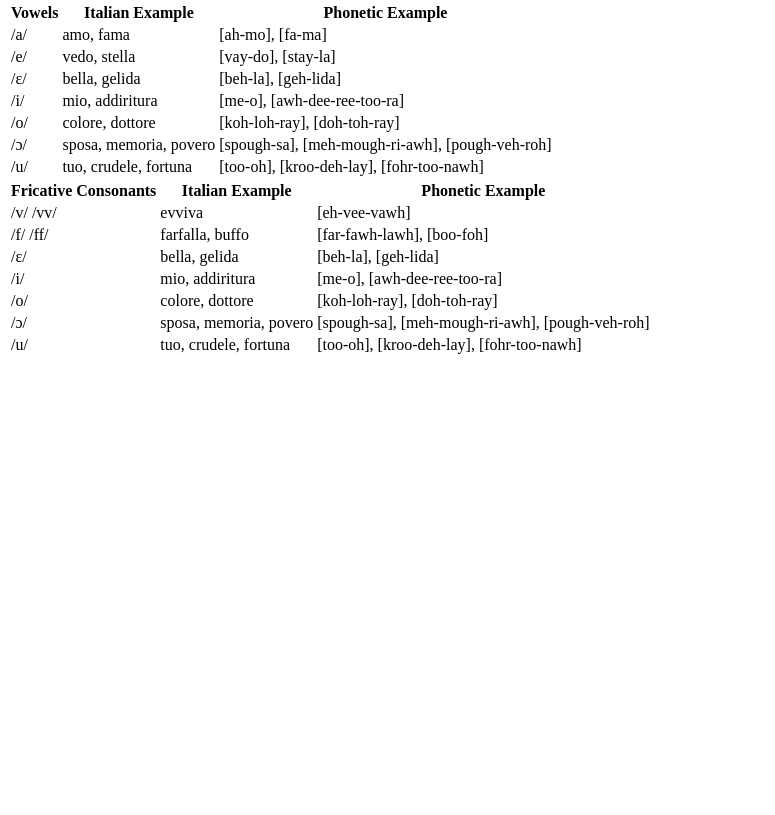
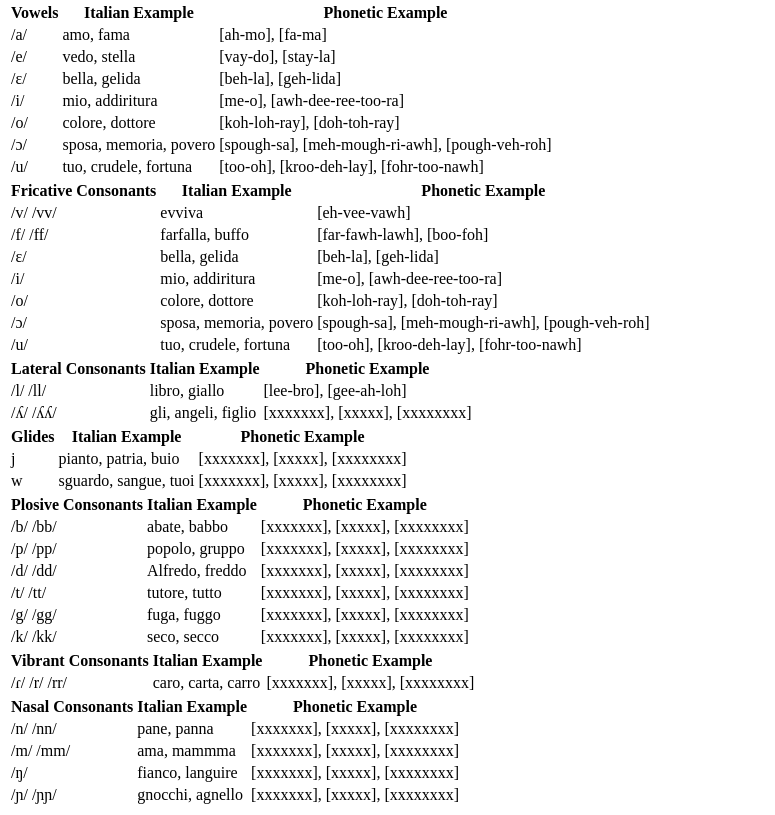
Before and after one commit to anclrevv562/diction, a plain HTML site: page italian/italian.html in a window 1280 px wide. Shown: the part 201-1016 px from the top of the page, without its empty margins (0-775 px from the left). Before the commit the page ends 800 px from the top, so only its background shows below. Drawn offline with Linux system fonts and the light colour scheme.

Commit message:
added italian ipa examples

```diff
--- a/italian/italian.html
+++ b/italian/italian.html
@@ -61,7 +61,7 @@
         </tr>
     </table>
 
-        <table class = "fricative_example">
+    <table class = "fricative_example">
         <tr>
             <th>Fricative Consonants</th>
             <th>Italian Example</th>
@@ -104,5 +104,120 @@
         </tr>
     </table>
 
+    <table class = "lateral_example">
+        <tr>
+            <th>Lateral Consonants</th>
+            <th>Italian Example</th>
+            <th>Phonetic Example</th>
+        </tr>
+        <tr class="l">
+            <td>/l/ /ll/</td>
+            <td>libro, giallo</td>
+            <td>[lee-bro], [gee-ah-loh]</td>
+        </tr>
+        <tr class="&#654">
+            <td>/&#654/ /&#654&#654/</td>
+            <td>gli, angeli, figlio</td>
+            <td>[xxxxxxx], [xxxxx], [xxxxxxxx]</td>
+        </tr>
+    </table>
+
+    <table class = "glies_example">
+        <tr>
+            <th>Glides</th>
+            <th>Italian Example</th>
+            <th>Phonetic Example</th>
+        </tr>
+        <tr class="j">
+            <td>j</td>
+            <td>pianto, patria, buio</td>
+            <td>[xxxxxxx], [xxxxx], [xxxxxxxx]</td>
+        </tr>
+        <tr class="w">
+            <td>w</td>
+            <td>sguardo, sangue, tuoi</td>
+            <td>[xxxxxxx], [xxxxx], [xxxxxxxx]</td>
+        </tr>
+        </table>
+
+    <table class = "plosive_example">
+        <tr>
+            <th>Plosive Consonants</th>
+            <th>Italian Example</th>
+            <th>Phonetic Example</th>
+        </tr>
+        <tr class="b">
+            <td>/b/ /bb/</td>
+            <td>abate, babbo</td>
+            <td>[xxxxxxx], [xxxxx], [xxxxxxxx]</td>
+        </tr>
+        <tr class="p">
+            <td>/p/ /pp/</td>
+            <td>popolo, gruppo</td>
+            <td>[xxxxxxx], [xxxxx], [xxxxxxxx]</td>
+        </tr>
+        <tr class="d">
+            <td>/d/ /dd/</td>
+            <td>Alfredo, freddo</td>
+            <td>[xxxxxxx], [xxxxx], [xxxxxxxx]</td>
+        </tr>
+        <tr class="t">
+            <td>/t/ /tt/</td>
+            <td>tutore, tutto</td>
+            <td>[xxxxxxx], [xxxxx], [xxxxxxxx]</td>
+        </tr>
+        <tr class="g">
+            <td>/g/ /gg/</td>
+            <td>fuga, fuggo</td>
+            <td>[xxxxxxx], [xxxxx], [xxxxxxxx]</td>
+        </tr>
+        <tr class="k">
+            <td>/k/ /kk/ </td>
+            <td>seco, secco</td>
+            <td>[xxxxxxx], [xxxxx], [xxxxxxxx]</td>
+        </tr>
+    </table>
+
+    <table class = "vibrant_example">
+        <tr>
+            <th>Vibrant Consonants</th>
+            <th>Italian Example</th>
+            <th>Phonetic Example</th>
+        </tr>
+        <tr class="&#638">
+            <td>/&#638/ /r/ /rr/</td>
+            <td>caro, carta, carro</td>
+            <td>[xxxxxxx], [xxxxx], [xxxxxxxx]</td>
+        </tr>
+    </table>
+
+    <table class = "nasal_example">
+        <tr>
+            <th>Nasal Consonants</th>
+            <th>Italian Example</th>
+            <th>Phonetic Example</th>
+        </tr>
+        <tr class="n">
+            <td>/n/ /nn/ </td>
+            <td>pane, panna</td>
+            <td>[xxxxxxx], [xxxxx], [xxxxxxxx]</td>
+        </tr>
+        <tr class="m">
+            <td>/m/ /mm/ </td>
+            <td>ama, mammma</td>
+            <td>[xxxxxxx], [xxxxx], [xxxxxxxx]</td>
+        </tr>
+        <tr class="&#331">
+            <td>/&#331/</td>
+            <td>fianco, languire</td>
+            <td>[xxxxxxx], [xxxxx], [xxxxxxxx]</td>
+        </tr>
+        <tr class="&#626">
+            <td>/&#626/ /&#626&#626/ </td>
+            <td>gnocchi, agnello</td>
+            <td>[xxxxxxx], [xxxxx], [xxxxxxxx]</td>
+        </tr>
+    </table>
+
 </body>
 </html>
```
